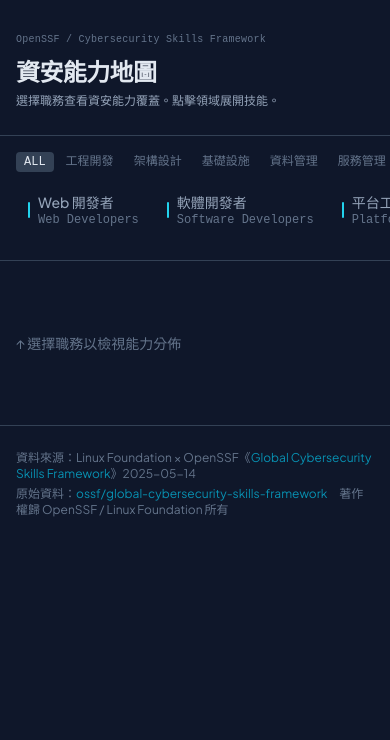
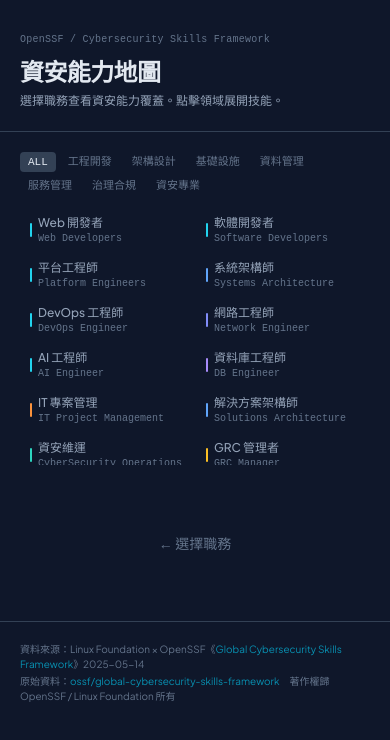
Before and after one commit to iim0663418/csf-capability-map, a React (Vite) app: page / in a window 390 px wide. Shown: the top 740 px of the page. Built offline with nearby package versions, Linux system fonts and the light colour scheme; a web font is replaced by a local one.

Commit message:
fix layout: max-w-6xl container, mobile 2-col sidebar+grid, compact spacing

```diff
--- a/src/App.jsx
+++ b/src/App.jsx
@@ -6,22 +6,16 @@ import { ROLES2 } from "./roles2";
 const ROLES = [...ROLES1, ...ROLES2];
 const CATS = ["all","engineering","architecture","infrastructure","data","management","governance","security"];
 
-// 技術深度 → 冷暖光譜
 const TAG_TINT = {
-  engineering:   "#22d3ee",
-  security:      "#2dd4bf",
-  architecture:  "#60a5fa",
-  infrastructure:"#818cf8",
-  data:          "#a78bfa",
-  management:    "#fb923c",
-  governance:    "#fbbf24",
+  engineering:"#22d3ee", security:"#2dd4bf", architecture:"#60a5fa",
+  infrastructure:"#818cf8", data:"#a78bfa", management:"#fb923c", governance:"#fbbf24",
 };
 
 function LvBar({ lv, tint }) {
   const pct = [0, 33, 66, 100][lv];
   return (
     <div className="h-1 rounded-full mt-1.5 overflow-hidden" style={{ background: "var(--border)" }}>
-      <div className="h-full rounded-full" style={{ width: `${pct}%`, background: tint || "var(--accent)" }} />
+      <div className="h-full rounded-full" style={{ width: `${pct}%`, background: tint }} />
     </div>
   );
 }
@@ -35,91 +29,87 @@ export default function App() {
   const filtered = useMemo(() => catF === "all" ? ROLES : ROLES.filter(r => r.tag === catF), [catF]);
 
   return (
-    <div className="min-h-screen font-sans">
+    <div className="min-h-screen font-sans max-w-6xl mx-auto">
       {/* Header */}
-      <header className="px-4 md:px-8 lg:px-16 pt-8 md:pt-12 pb-6" style={{ borderBottom: "1px solid var(--border)" }}>
-        <p className="font-mono text-[10px] md:text-xs tracking-wide" style={{ color: "var(--dim)" }}>OpenSSF / Cybersecurity Skills Framework</p>
-        <h1 className="text-2xl md:text-3xl font-bold mt-2 tracking-tight" style={{ color: "var(--text)" }}>資安能力地圖</h1>
-        <p className="mt-1 text-xs md:text-sm max-w-md leading-relaxed" style={{ color: "var(--sub)" }}>
+      <header className="px-5 pt-8 pb-5" style={{ borderBottom: "1px solid var(--border)" }}>
+        <p className="font-mono text-[10px] tracking-wide" style={{ color: "var(--dim)" }}>OpenSSF / Cybersecurity Skills Framework</p>
+        <h1 className="text-2xl font-bold mt-2 tracking-tight" style={{ color: "var(--text)" }}>資安能力地圖</h1>
+        <p className="mt-1 text-xs leading-relaxed" style={{ color: "var(--sub)" }}>
           選擇職務查看資安能力覆蓋。點擊領域展開技能。
         </p>
       </header>
 
-      <div className="flex flex-col lg:flex-row">
-        {/* Sidebar — 手機：水平捲動；桌面：左側欄 */}
-        <aside className="lg:w-56 shrink-0 py-4 lg:py-6 lg:pl-16" style={{ borderBottom: "1px solid var(--border)", borderRight: "none" }}>
-          {/* Category filter */}
-          <div className="flex gap-1 px-4 lg:px-0 mb-3 overflow-x-auto">
+      {/* Body */}
+      <div className="flex flex-col md:flex-row px-5 py-5 gap-5">
+        {/* Sidebar */}
+        <aside className="md:w-52 shrink-0">
+          <div className="flex flex-wrap gap-1 mb-3">
             {CATS.map(c => (
               <button key={c} onClick={() => { setCatF(c); setSelId(null); setSelDom(null); }}
-                className="text-xs px-2 py-0.5 rounded font-mono transition-colors whitespace-nowrap shrink-0"
+                className="text-[11px] px-2 py-0.5 rounded font-mono transition-colors"
                 style={{ background: catF === c ? "var(--card-hover)" : "transparent", color: catF === c ? "var(--text)" : "var(--dim)" }}>
                 {c === "all" ? "ALL" : TAG_LABELS[c]}
               </button>
             ))}
           </div>
-          {/* Role list — 手機水平捲動、桌面垂直 */}
-          <div className="flex lg:flex-col gap-1 px-4 lg:px-0 overflow-x-auto lg:overflow-x-visible pb-2 lg:pb-0">
+          <div className="grid grid-cols-2 md:grid-cols-1 gap-0.5 max-h-64 md:max-h-none overflow-y-auto">
             {filtered.map(r => (
               <button key={r.id} onClick={() => { setSelId(r.id); setSelDom(null); }}
-                className="text-left px-3 py-2 rounded transition-colors flex items-center gap-2 shrink-0 lg:w-full"
-                style={{ background: selId === r.id ? "var(--card)" : "transparent", minWidth: selId === r.id ? undefined : "auto" }}>
-                <span className="w-0.5 h-4 rounded-full shrink-0" style={{ background: TAG_TINT[r.tag] }} />
+                className="text-left px-2.5 py-1.5 rounded transition-colors flex items-center gap-1.5"
+                style={{ background: selId === r.id ? "var(--card)" : "transparent" }}>
+                <span className="w-0.5 h-3.5 rounded-full shrink-0" style={{ background: TAG_TINT[r.tag] }} />
                 <div className="min-w-0">
-                  <div className="text-sm font-medium whitespace-nowrap lg:whitespace-normal" style={{ color: selId === r.id ? "var(--text)" : "var(--sub)" }}>{r.zh}</div>
-                  <div className="text-xs font-mono whitespace-nowrap lg:whitespace-normal" style={{ color: "var(--dim)" }}>{r.title}</div>
+                  <div className="text-xs font-medium truncate" style={{ color: selId === r.id ? "var(--text)" : "var(--sub)" }}>{r.zh}</div>
+                  <div className="text-[10px] font-mono truncate" style={{ color: "var(--dim)" }}>{r.title}</div>
                 </div>
               </button>
             ))}
           </div>
         </aside>
 
-        {/* Main */}
-        <main className="flex-1 min-w-0 px-4 md:px-8 lg:px-12 py-6 lg:py-8 lg:border-l" style={{ borderColor: "var(--border)" }}>
+        {/* Content */}
+        <main className="flex-1 min-w-0">
           {!role ? (
-            <p className="text-sm py-12 lg:pt-20" style={{ color: "var(--dim)" }}>↑ 選擇職務以檢視能力分佈</p>
+            <p className="text-sm py-12 text-center md:text-left" style={{ color: "var(--dim)" }}>← 選擇職務</p>
           ) : (
             <>
-              {/* Role title */}
-              <div className="mb-5 pl-3" style={{ borderLeft: `3px solid ${TAG_TINT[role.tag]}` }}>
-                <h2 className="text-lg md:text-xl font-bold">{role.zh}</h2>
-                <p className="text-xs md:text-sm font-mono mt-0.5" style={{ color: "var(--dim)" }}>{role.title} · {TAG_LABELS[role.tag]}</p>
+              <div className="mb-4 pl-3" style={{ borderLeft: `3px solid ${TAG_TINT[role.tag]}` }}>
+                <h2 className="text-lg font-bold">{role.zh}</h2>
+                <p className="text-xs font-mono mt-0.5" style={{ color: "var(--dim)" }}>{role.title} · {TAG_LABELS[role.tag]}</p>
               </div>
 
-              {/* Capability grid */}
-              <div className="grid grid-cols-1 sm:grid-cols-2 lg:grid-cols-3 gap-2 mb-5">
+              {/* Grid — 永遠 2-3 欄，不掉到 1 欄 */}
+              <div className="grid grid-cols-2 md:grid-cols-3 gap-1.5 mb-4">
                 {DOMAINS.filter(d => role.caps[d.id]).map(d => {
                   const cap = role.caps[d.id];
                   const active = selDom === d.id;
                   const tint = TAG_TINT[role.tag];
                   return (
                     <button key={d.id} onClick={() => setSelDom(active ? null : d.id)}
-                      className="text-left rounded-lg px-3 py-2.5 transition-colors"
+                      className="text-left rounded-md px-2.5 py-2 transition-colors"
                       style={{ background: active ? "var(--card-hover)" : "var(--card)", border: active ? `1px solid ${tint}` : "1px solid var(--border)" }}>
-                      <div className="flex items-center gap-2">
-                        <span className="text-xs font-mono px-1 rounded" style={{ background: "var(--border)", color: active ? tint : "var(--dim)" }}>{d.tag}</span>
-                        <span className="text-xs font-medium" style={{ color: active ? "var(--text)" : "var(--sub)" }}>{d.label}</span>
+                      <div className="flex items-center gap-1.5">
+                        <span className="text-[10px] font-mono px-1 rounded" style={{ background: "var(--border)", color: active ? tint : "var(--dim)" }}>{d.tag}</span>
+                        <span className="text-xs font-medium truncate" style={{ color: active ? "var(--text)" : "var(--sub)" }}>{d.label}</span>
                       </div>
                       <LvBar lv={cap.lv} tint={tint} />
-                      <div className="text-xs font-mono mt-1" style={{ color: "var(--dim)" }}>{cap.skills.length} 項</div>
+                      <div className="text-[10px] font-mono mt-1" style={{ color: "var(--dim)" }}>{cap.skills.length} 項</div>
                     </button>
                   );
                 })}
               </div>
 
-              {/* Detail panel */}
+              {/* Detail */}
               {selDom && role.caps[selDom] && (() => {
                 const d = DOMAINS.find(x => x.id === selDom);
                 const cap = role.caps[selDom];
                 return (
-                  <div className="rounded-lg p-4 md:p-5 mb-5" style={{ background: "var(--card)", border: "1px solid var(--border)" }}>
-                    <div className="flex items-center gap-2 mb-3">
-                      <span className="text-xs font-mono px-1.5 py-0.5 rounded" style={{ background: "var(--border)", color: TAG_TINT[role.tag] }}>{d.tag}</span>
-                      <div>
-                        <h3 className="text-sm font-bold">{d.label} <span className="font-normal" style={{ color: "var(--dim)" }}>/ {d.en}</span></h3>
-                        <p className="text-xs" style={{ color: "var(--dim)" }}>覆蓋：{LV_LABELS[cap.lv]}</p>
-                      </div>
+                  <div className="rounded-md p-4 mb-4" style={{ background: "var(--card)", border: "1px solid var(--border)" }}>
+                    <div className="flex items-center gap-2 mb-2">
+                      <span className="text-[10px] font-mono px-1.5 py-0.5 rounded" style={{ background: "var(--border)", color: TAG_TINT[role.tag] }}>{d.tag}</span>
+                      <h3 className="text-sm font-bold">{d.label} <span className="font-normal" style={{ color: "var(--dim)" }}>/ {d.en}</span></h3>
                     </div>
+                    <p className="text-[10px] font-mono mb-2" style={{ color: "var(--dim)" }}>覆蓋：{LV_LABELS[cap.lv]}</p>
                     {cap.skills.map((s, i) => (
                       <p key={i} className="text-sm leading-relaxed py-1.5" style={{ color: "var(--sub)", borderBottom: i < cap.skills.length - 1 ? "1px solid var(--border)" : "none" }}>{s}</p>
                     ))}
@@ -127,9 +117,8 @@ export default function App() {
                 );
               })()}
 
-              {/* Uncovered */}
               {DOMAINS.filter(d => !role.caps[d.id]).length > 0 && (
-                <p className="text-xs" style={{ color: "var(--dim)" }}>
+                <p className="text-[10px]" style={{ color: "var(--dim)" }}>
                   未涵蓋：{DOMAINS.filter(d => !role.caps[d.id]).map(d => d.label).join("、")}
                 </p>
               )}
@@ -139,9 +128,9 @@ export default function App() {
       </div>
 
       {/* Footer */}
-      <footer className="px-4 md:px-8 lg:px-16 py-6 text-xs" style={{ color: "var(--dim)", borderTop: "1px solid var(--border)" }}>
+      <footer className="px-5 py-5 text-[10px]" style={{ color: "var(--dim)", borderTop: "1px solid var(--border)" }}>
         <p>資料來源：Linux Foundation × OpenSSF《<a href="https://cybersecurityframework.io" target="_blank" rel="noopener" style={{ color: "var(--accent)" }}>Global Cybersecurity Skills Framework</a>》2025-05-14</p>
-        <p className="mt-1">原始資料：<a href="https://github.com/ossf/global-cybersecurity-skills-framework" target="_blank" rel="noopener" style={{ color: "var(--accent)" }}>ossf/global-cybersecurity-skills-framework</a>　著作權歸 OpenSSF / Linux Foundation 所有</p>
+        <p className="mt-0.5">原始資料：<a href="https://github.com/ossf/global-cybersecurity-skills-framework" target="_blank" rel="noopener" style={{ color: "var(--accent)" }}>ossf/global-cybersecurity-skills-framework</a>　著作權歸 OpenSSF / Linux Foundation 所有</p>
       </footer>
     </div>
   );
```
